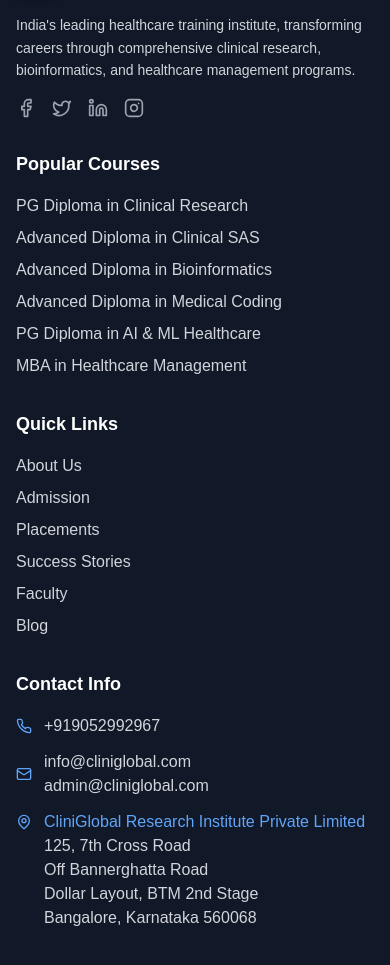
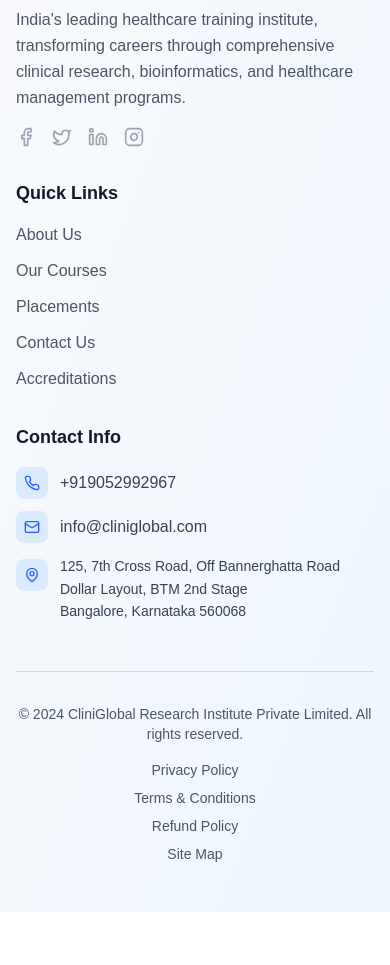
Before and after one commit to speak2basilf/Draft_site, a React (Vite) app: page / in a window 390 px wide. Shown: the part 10990-11955 px from the top of the page. After the commit the page ends 11902 px from the top, so only its background shows below. Built offline with nearby package versions, Linux system fonts and the light colour scheme.

Commit message:
Redesign Clean Professional Footer

```diff
--- a/src/components/Footer.tsx
+++ b/src/components/Footer.tsx
@@ -3,127 +3,128 @@ import { Facebook, Twitter, Linkedin, Instagram, Mail, Phone, MapPin, BookOpen }
 
 const Footer: React.FC = () => {
   return (
-    <footer className="bg-gray-900 text-white">
-      <div className="max-w-7xl mx-auto px-4 sm:px-6 lg:px-8 py-16">
+    <footer className="bg-gradient-to-br from-slate-50 to-blue-50 border-t border-blue-100">
+      <div className="max-w-7xl mx-auto px-4 sm:px-6 lg:px-8 py-12">
         <div className="grid grid-cols-1 md:grid-cols-2 lg:grid-cols-4 gap-8">
           {/* Company Info */}
-          <div className="space-y-4">
+          <div className="space-y-4 lg:col-span-2">
             <div className="flex items-center">
               <img
-                src="/logo white.jpeg"
+                src="/finallll.png"
                 alt="CliniGlobal Logo"
-                className="h-10 w-10 md:h-12 md:w-12 mr-3 rounded-lg shadow-md"
+                className="h-12 w-12 mr-3 rounded-lg shadow-sm"
               />
-              <h3 className="text-xl md:text-2xl font-bold cliniglobal-brand font-poppins">
-                <span className="cliniglobal-clini">Clini</span><span className="cliniglobal-global">Global</span>
-              </h3>
+              <div>
+                <h3 className="text-xl font-bold cliniglobal-brand font-poppins">
+                  <span className="cliniglobal-clini">Clini</span><span className="cliniglobal-global">Global</span>
+                </h3>
+                <p className="text-sm text-gray-600 font-poppins">Research Institute</p>
+              </div>
             </div>
-            <p className="text-gray-300 leading-relaxed font-poppins text-sm md:text-base">
+            <p className="text-gray-600 leading-relaxed font-poppins max-w-md">
               India's leading healthcare training institute, transforming careers through comprehensive clinical research,
               bioinformatics, and healthcare management programs.
             </p>
             <div className="flex space-x-4">
-              <a href="#" className="text-gray-400 hover:text-blue-400 transition-colors">
+              <a href="#" className="text-gray-400 hover:text-blue-500 transition-colors duration-300 hover:scale-110 transform">
                 <Facebook size={20} />
               </a>
-              <a href="#" className="text-gray-400 hover:text-blue-400 transition-colors">
+              <a href="#" className="text-gray-400 hover:text-blue-500 transition-colors duration-300 hover:scale-110 transform">
                 <Twitter size={20} />
               </a>
-              <a href="#" className="text-gray-400 hover:text-blue-400 transition-colors">
+              <a href="#" className="text-gray-400 hover:text-blue-500 transition-colors duration-300 hover:scale-110 transform">
                 <Linkedin size={20} />
               </a>
-              <a href="#" className="text-gray-400 hover:text-blue-400 transition-colors">
+              <a href="#" className="text-gray-400 hover:text-blue-500 transition-colors duration-300 hover:scale-110 transform">
                 <Instagram size={20} />
               </a>
             </div>
           </div>
 
-          {/* Courses */}
-          <div className="space-y-4">
-            <h4 className="text-lg font-semibold">Popular Courses</h4>
-            <ul className="space-y-2">
-              <li><a href="#crm-course" className="text-gray-300 hover:text-blue-400 transition-colors">PG Diploma in Clinical Research</a></li>
-              <li><a href="#clinical-sas-course" className="text-gray-300 hover:text-blue-400 transition-colors">Advanced Diploma in Clinical SAS</a></li>
-              <li><a href="#bioinformatics-course" className="text-gray-300 hover:text-blue-400 transition-colors">Advanced Diploma in Bioinformatics</a></li>
-              <li><a href="#medical-coding-course" className="text-gray-300 hover:text-blue-400 transition-colors">Advanced Diploma in Medical Coding</a></li>
-              <li><a href="#ai-ml-course" className="text-gray-300 hover:text-blue-400 transition-colors">PG Diploma in AI & ML Healthcare</a></li>
-              <li><a href="#mba-course" className="text-gray-300 hover:text-blue-400 transition-colors">MBA in Healthcare Management</a></li>
-            </ul>
-          </div>
-
           {/* Quick Links */}
           <div className="space-y-4">
-            <h4 className="text-lg font-semibold">Quick Links</h4>
-            <ul className="space-y-2">
-              <li><a href="#about" className="text-gray-300 hover:text-blue-400 transition-colors">About Us</a></li>
-              <li><a href="#admission" className="text-gray-300 hover:text-blue-400 transition-colors">Admission</a></li>
-              <li><a href="#placements" className="text-gray-300 hover:text-blue-400 transition-colors">Placements</a></li>
-              <li><a href="#testimonials" className="text-gray-300 hover:text-blue-400 transition-colors">Success Stories</a></li>
-              <li><a href="#leadership" className="text-gray-300 hover:text-blue-400 transition-colors">Faculty</a></li>
-              <li><a href="#blog" className="text-gray-300 hover:text-blue-400 transition-colors">Blog</a></li>
+            <h4 className="text-lg font-semibold text-gray-900 font-poppins">Quick Links</h4>
+            <ul className="space-y-3">
+              <li><a href="#about" className="text-gray-600 hover:text-blue-600 transition-colors duration-300 font-poppins hover:translate-x-1 transform inline-block">About Us</a></li>
+              <li><a href="#courses" className="text-gray-600 hover:text-blue-600 transition-colors duration-300 font-poppins hover:translate-x-1 transform inline-block">Our Courses</a></li>
+              <li><a href="/placements" className="text-gray-600 hover:text-blue-600 transition-colors duration-300 font-poppins hover:translate-x-1 transform inline-block">Placements</a></li>
+              <li><a href="#contact" className="text-gray-600 hover:text-blue-600 transition-colors duration-300 font-poppins hover:translate-x-1 transform inline-block">Contact Us</a></li>
+              <li><a href="/accreditations" className="text-gray-600 hover:text-blue-600 transition-colors duration-300 font-poppins hover:translate-x-1 transform inline-block">Accreditations</a></li>
             </ul>
           </div>
 
           {/* Contact */}
           <div className="space-y-4">
-            <h4 className="text-lg font-semibold">Contact Info</h4>
+            <h4 className="text-lg font-semibold text-gray-900 font-poppins">Contact Info</h4>
             <div className="space-y-3">
-              <div className="flex items-center space-x-3">
-                <Phone size={16} className="text-blue-400" />
+              <div className="flex items-center space-x-3 group">
+                <div className="w-8 h-8 bg-blue-100 rounded-lg flex items-center justify-center group-hover:bg-blue-200 transition-colors duration-300">
+                  <Phone size={16} className="text-blue-600" />
+                </div>
                 <div>
-                  <p className="text-gray-300">+919052992967</p>
+                  <p className="text-gray-700 font-poppins">+919052992967</p>
                 </div>
               </div>
-              <div className="flex items-center space-x-3">
-                <Mail size={16} className="text-blue-400" />
+              <div className="flex items-center space-x-3 group">
+                <div className="w-8 h-8 bg-blue-100 rounded-lg flex items-center justify-center group-hover:bg-blue-200 transition-colors duration-300">
+                  <Mail size={16} className="text-blue-600" />
+                </div>
                 <div>
-                  <p className="text-gray-300">info@cliniglobal.com</p>
-                  <p className="text-gray-300">admin@cliniglobal.com</p>
+                  <p className="text-gray-700 font-poppins">info@cliniglobal.com</p>
                 </div>
               </div>
-              <div className="flex items-start space-x-3">
-                <MapPin size={16} className="text-blue-400 mt-1" />
+              <div className="flex items-start space-x-3 group">
+                <div className="w-8 h-8 bg-blue-100 rounded-lg flex items-center justify-center group-hover:bg-blue-200 transition-colors duration-300 mt-1">
+                  <MapPin size={16} className="text-blue-600" />
+                </div>
                 <div>
-                  <p className="text-blue-400 font-medium">CliniGlobal Research Institute Private Limited</p>
-                  <p className="text-gray-300">125, 7th Cross Road</p>
-                  <p className="text-gray-300">Off Bannerghatta Road</p>
-                  <p className="text-gray-300">Dollar Layout, BTM 2nd Stage</p>
-                  <p className="text-gray-300">Bangalore, Karnataka 560068</p>
+                  <p className="text-gray-700 font-poppins text-sm leading-relaxed">
+                    125, 7th Cross Road, Off Bannerghatta Road<br/>
+                    Dollar Layout, BTM 2nd Stage<br/>
+                    Bangalore, Karnataka 560068
+                  </p>
                 </div>
               </div>
             </div>
           </div>
         </div>
 
-        <div className="border-t border-gray-800 mt-12 pt-8">
-          <div className="flex flex-col md:flex-row justify-between items-center">
-            <div className="flex flex-col md:flex-row items-center space-y-2 md:space-y-0 md:space-x-4">
-              <p className="text-gray-300 text-sm">
+        {/* Footer Bottom */}
+        <div className="mt-12 pt-8 border-t border-blue-200">
+          <div className="flex flex-col md:flex-row justify-between items-center space-y-4 md:space-y-0">
+            {/* Copyright */}
+            <div className="text-center md:text-left">
+              <p className="text-gray-600 text-sm font-poppins">
                 © 2024 CliniGlobal Research Institute Private Limited. All rights reserved.
               </p>
-              <div className="flex items-center space-x-2 text-sm text-gray-400">
-                <span>Site Crafted & Powered by</span>
-                <span className="relative group">
-                  <span className="font-bold text-transparent bg-clip-text bg-gradient-to-r from-cyan-400 via-blue-500 to-purple-600 animate-pulse hover:animate-none transition-all duration-300 text-lg tracking-wider">
-                    ManageOps
-                  </span>
-                  {/* Neon glow effect */}
-                  <span className="absolute inset-0 font-bold text-transparent bg-clip-text bg-gradient-to-r from-cyan-400 via-blue-500 to-purple-600 blur-sm opacity-50 group-hover:opacity-75 transition-opacity duration-300 text-lg tracking-wider">
-                    ManageOps
-                  </span>
-                  {/* Additional outer glow */}
-                  <span className="absolute inset-0 font-bold text-cyan-400 blur-md opacity-20 group-hover:opacity-40 transition-opacity duration-300 text-lg tracking-wider">
-                    ManageOps
-                  </span>
-                </span>
-              </div>
             </div>
-            <div className="flex flex-wrap justify-center gap-6 mt-4 md:mt-0">
-              <a href="/privacy-policy" className="text-gray-300 hover:text-blue-400 text-sm transition-colors">Privacy Policy</a>
-              <a href="#" className="text-gray-300 hover:text-blue-400 text-sm transition-colors">Terms & Conditions</a>
-              <a href="#" className="text-gray-300 hover:text-blue-400 text-sm transition-colors">Sitemap</a>
-              <a href="#" className="text-gray-300 hover:text-blue-400 text-sm transition-colors">Accessibility Statement</a>
-              <a href="#" className="text-gray-300 hover:text-blue-400 text-sm transition-colors">Disclaimer</a>
+
+            {/* Footer Links */}
+            <div className="flex flex-col sm:flex-row items-center space-y-2 sm:space-y-0 sm:space-x-6">
+              <a
+                href="/privacy-policy"
+                className="text-gray-600 hover:text-blue-600 text-sm transition-colors duration-300 font-poppins hover:underline"
+              >
+                Privacy Policy
+              </a>
+              <a
+                href="#"
+                className="text-gray-600 hover:text-blue-600 text-sm transition-colors duration-300 font-poppins hover:underline"
+              >
+                Terms & Conditions
+              </a>
+              <a
+                href="#"
+                className="text-gray-600 hover:text-blue-600 text-sm transition-colors duration-300 font-poppins hover:underline"
+              >
+                Refund Policy
+              </a>
+              <a
+                href="#"
+                className="text-gray-600 hover:text-blue-600 text-sm transition-colors duration-300 font-poppins hover:underline"
+              >
+                Site Map
+              </a>
             </div>
           </div>
         </div>
```
